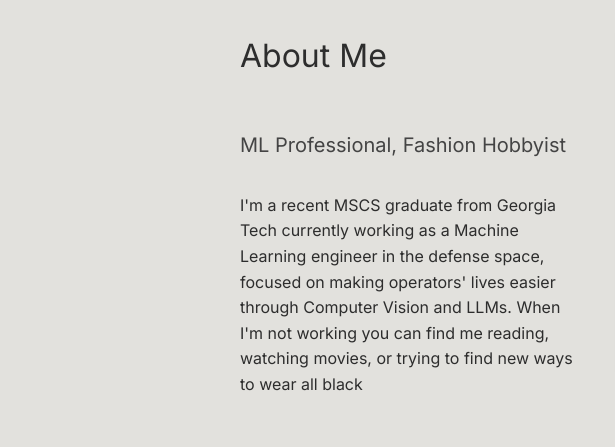
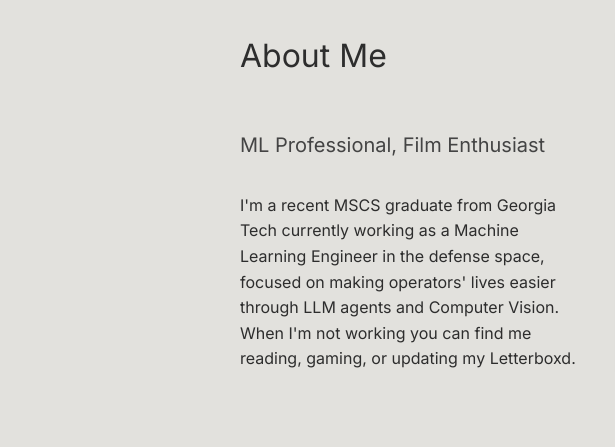
Before and after one commit to Stevenlecs/stevenlecs.github.io, a plain HTML site: page index.html in a window 1280 px wide. Shown: the part 935-1382 px from the top of the page, 0-615 px from the left. Drawn offline with Linux system fonts and the light colour scheme.

Commit message:
Update bio

```diff
--- a/index.html
+++ b/index.html
@@ -42,10 +42,10 @@
             <div class="section-content about-flex">
                 <div class="about-text">
                     <h2>About Me</h2>
-                    <p class="lead-text">ML Professional, Fashion Hobbyist</p>
-                    <p>I'm a recent MSCS graduate from Georgia Tech currently working as a Machine Learning engineer in the defense space, focused on making
-                        operators' lives easier through Computer Vision and LLMs. When I'm not working you can find me
-                        reading, watching movies, or trying to find new ways to wear all black
+                    <p class="lead-text">ML Professional, Film Enthusiast</p>
+                    <p>I'm a recent MSCS graduate from Georgia Tech currently working as a Machine Learning Engineer in the defense space, focused on making
+                        operators' lives easier through LLM agents and Computer Vision. When I'm not working you can find me
+                        reading, gaming, or updating my Letterboxd.
                     </p>
                 </div>
                 <div class="profile-image">
```
